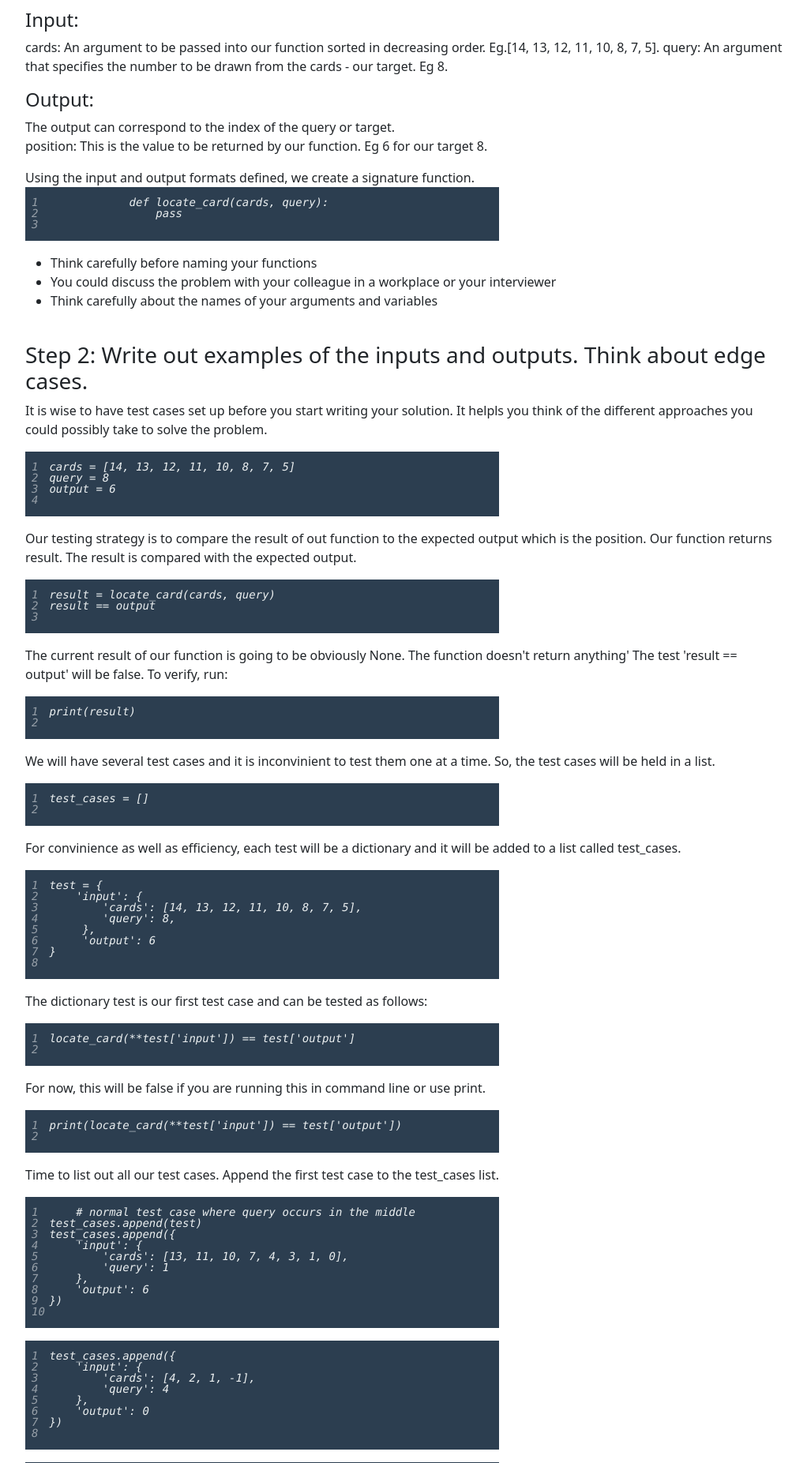
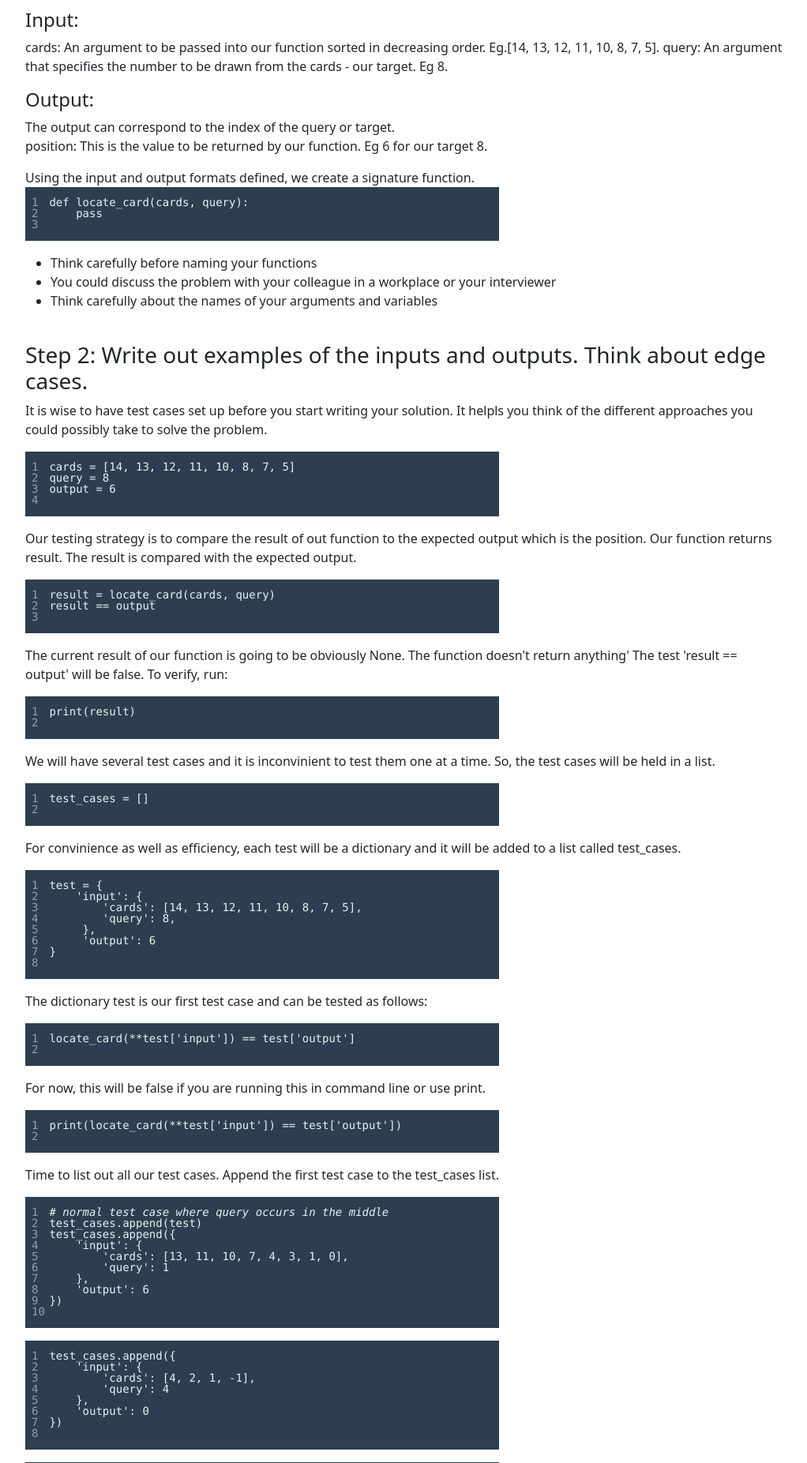
Before and after one commit to Smatnemo/smatwebsite, a Django app: template templates/dsa/binarySearch.html in a window 1280 px wide. Shown: the part 1341-3194 px from the top of the page at 79% size, without its empty margins (128-1150 px from the left). Run offline with Django 4.2, Linux system fonts and the light colour scheme; the template is opened without the code that fills it, so the values that code supplies are empty; some libraries are stand-ins or nearby versions.

Commit message:
Changed child selector to css class jquery

```diff
--- a/templates/dsa/binarySearch.html
+++ b/templates/dsa/binarySearch.html
@@ -85,10 +85,10 @@
     <div>
         <span>Using the input and output formats defined, we create a signature function.</span>
 
-        <pre>
-            def locate_card(cards, query):
-                pass
-        </pre>
+<pre>
+def locate_card(cards, query):
+    pass
+</pre>
         <ul>
             <li>Think carefully before naming your functions</li>
             <li>You could discuss the problem with your colleague in a workplace or your interviewer</li>
@@ -154,7 +154,7 @@ print(locate_card(**test['input']) == test['output'])
 
     <!--Appending Test case 1 and 2-->
 <pre>
-    <span># normal test case where query occurs in the middle</span>
+<span class="python-comment"># normal test case where query occurs in the middle</span>
 test_cases.append(test)
 test_cases.append({
     'input': {
--- a/templates/dsa/footer.html
+++ b/templates/dsa/footer.html
@@ -25,7 +25,7 @@
     $("pre").html(function (index, html) {
         return html.replace(/^(.*)$/mg, "<span class=\"line\">$1</span>")
     });
-    $("pre > span").css('font-style', 'italic');
+    $(".python-comment").css('font-style', 'italic');
 </script>
 </body>
 </html>
```
